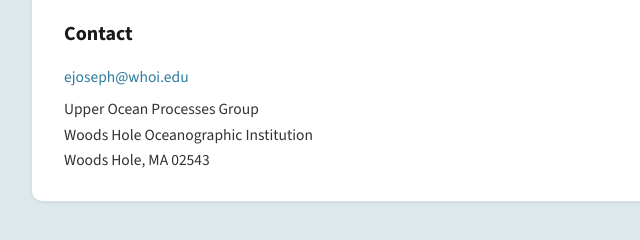
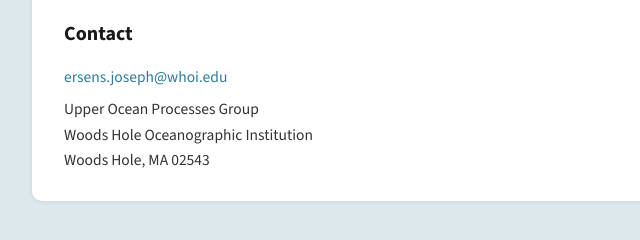
Before and after one commit to ersensjoseph/ersensjoseph.github.io, a plain HTML site: page index.html in a window 1280 px wide. Shown: the part 2654-2894 px from the top of the page, 382-1022 px from the left. Drawn offline with nearby package versions, Linux system fonts and the light colour scheme.

Commit message:
Update contact email address

```diff
--- a/index.html
+++ b/index.html
@@ -467,7 +467,8 @@
       <div class="card" id="contact">
         <h2>Contact</h2>
         <div class="contact-info">
-          <p><a href="mailto:ejoseph@whoi.edu">ejoseph@whoi.edu</a></p>
+          <p><a href="mailto:ersens.joseph@whoi.edu">ersens.joseph@whoi.edu</a></p>
+
           <p>Upper Ocean Processes Group<br>
           Woods Hole Oceanographic Institution<br>
           Woods Hole, MA 02543</p>
```
